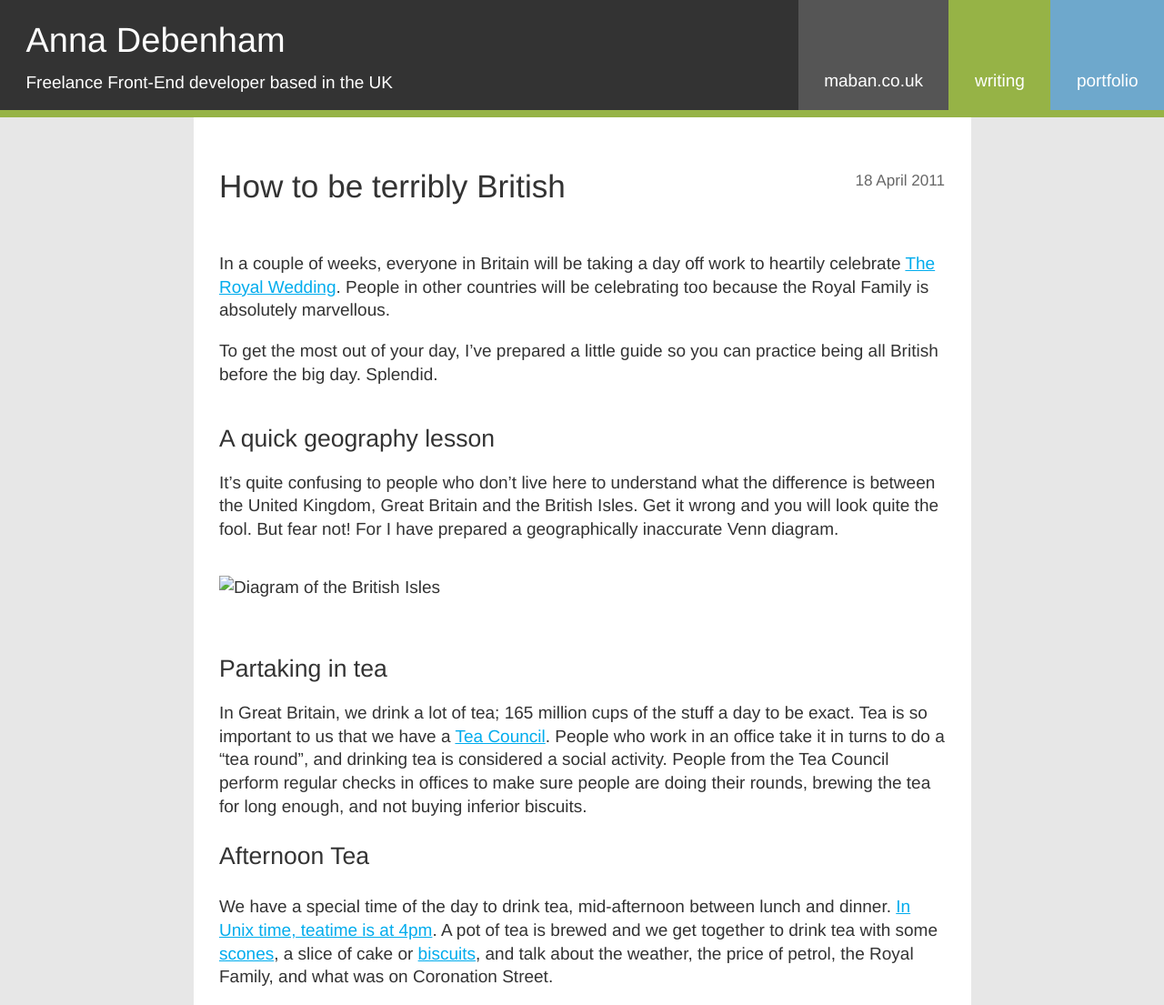
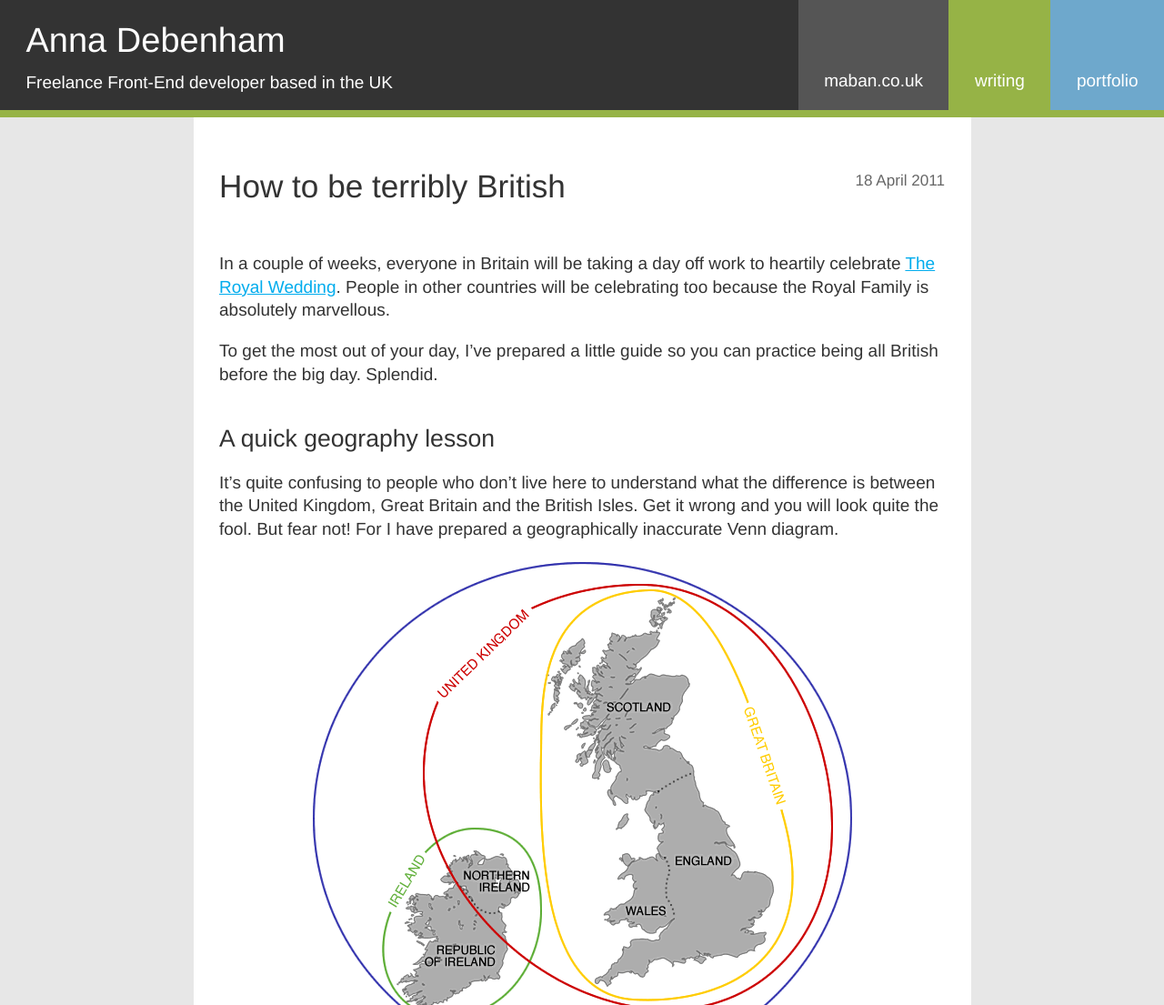
Before and after one commit to maban/maban, a Jekyll site: the page built from _posts/2011-04-18-53.html, in a window 1280 px wide. Shown: the top 1105 px of the page at 91% size. Built offline with Jekyll 4.4.1, drawn with Linux system fonts in a browser that asks for light colours; grey boxes are pictures that could not be loaded.

Commit message:
Clean up post 53

```diff
--- a/_posts/2011-04-18-53.html
+++ b/_posts/2011-04-18-53.html
@@ -11,7 +11,9 @@ title: How to be terribly British
 
 <p>It&#8217;s quite confusing to people who don&#8217;t live here to understand what the difference is between the United Kingdom, Great Britain and the British Isles. Get it wrong and you will look quite the fool. But fear not! For I have prepared a geographically inaccurate Venn diagram.</p>
 
-<p>	<img src="http://maban.co.uk/image/article/diagram-british-isles.gif" alt="Diagram of the British Isles" /></p>
+<div class="full">
+    <img src="/image/diagram-british-isles.gif" alt="Diagram of the British Isles" />
+</div>
 
 <h2>Partaking in tea</h2>
 
@@ -21,11 +23,9 @@ title: How to be terribly British
 
 <p>We have a special time of the day to drink tea, mid-afternoon between lunch and dinner. <a href="http://unixhelp.ed.ac.uk/CGI/man-cgi?at">In Unix time, teatime is at 4pm</a>. A pot of tea is brewed and we get together to drink tea with some <a href="http://en.wikipedia.org/wiki/Scones">scones</a>, a slice of cake or <a href="http://maban.co.uk/4">biscuits</a>, and talk about the weather, the price of petrol, the Royal Family, and what was on Coronation Street.</p>
 
-<p>	<figure class="pullout">
-	<a href="http://www.flickr.com/photos/anna_debenham/3466785136/" title="Scones! by anna_debenham, on Flickr">
-		<img src="http://farm4.static.flickr.com/3630/3466785136_a17cfc836e.jpg" alt="Scones!">
-	</a>
-</figure></p>
+<div class="full">
+	<img src="/image/photo-scones.jpg" alt="Scones!">
+</div>
 
 <h3>The great milk debate</h3>
 
@@ -45,6 +45,7 @@ title: How to be terribly British
 
 <p><a href="http://twitter.com/sazzy">@Sazzy</a> has been tweeting <a href="http://www.exquisitetweets.com/tweets?eids=sB8ZqAicu.w7x4ea38C.bvBoSTu57I.d3GBOZriE0.d9os0cSiDA.ehyd2OHeRo">a few Britishisms</a> recently under the hashtag <a href="https://twitter.com/#search?q=%23britishisms">#britishisms</a>. Here are some more that you may find handy if you want to sound awfully posh:</p>
 
+<div class="full">
 <table>
 	<tr>
 		<th>Americanism</th>
@@ -123,6 +124,7 @@ title: How to be terribly British
 		<td>Sweets</td>
 	</tr>
 </table>
+</div>
 
 <p>If you want to sound exceptionally posh, try adding &#8220;what-what?&#8221; to the end of random sentences. It&#8217;s meant to sound a bit like a duck, so practice saying it very quickly while pinching your nose.</p>
 
```
Also changed, not shown: image/diagram-british-isles.gif (added), image/photo-scones.jpg (added).
